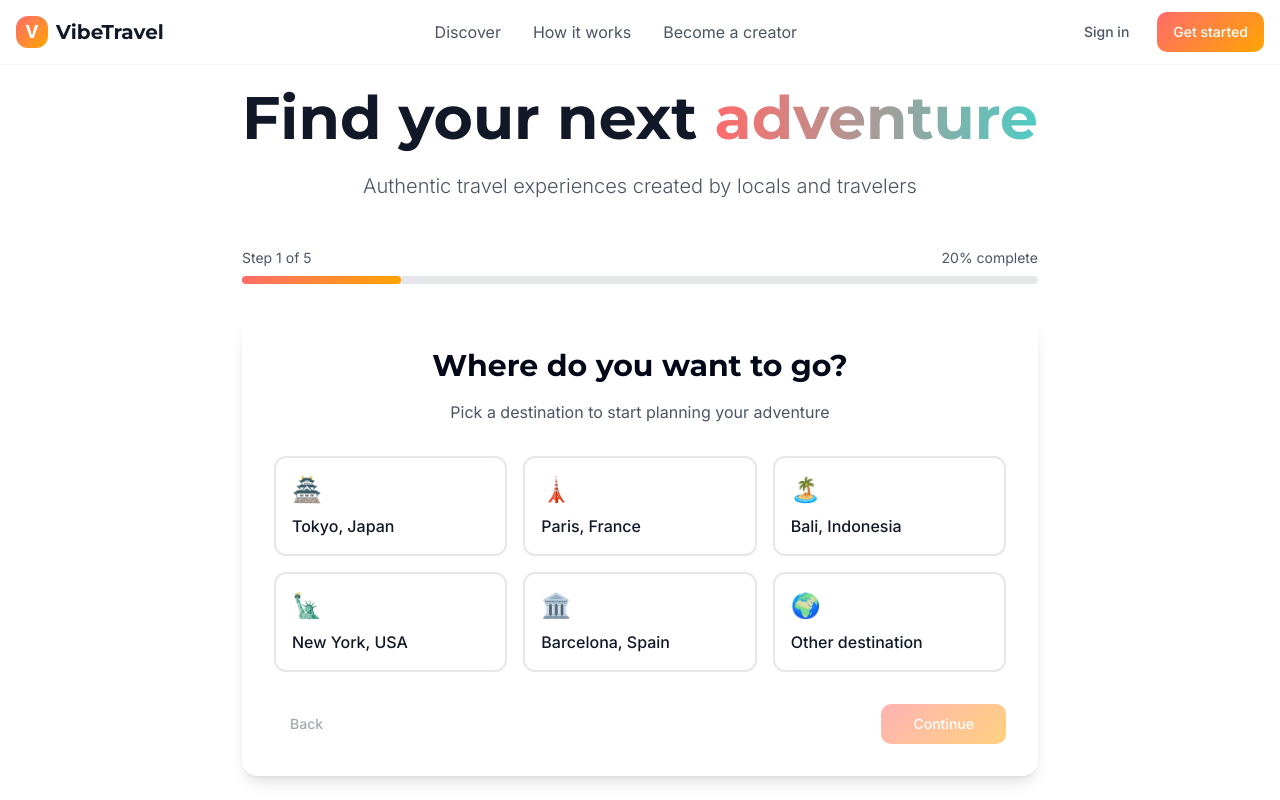
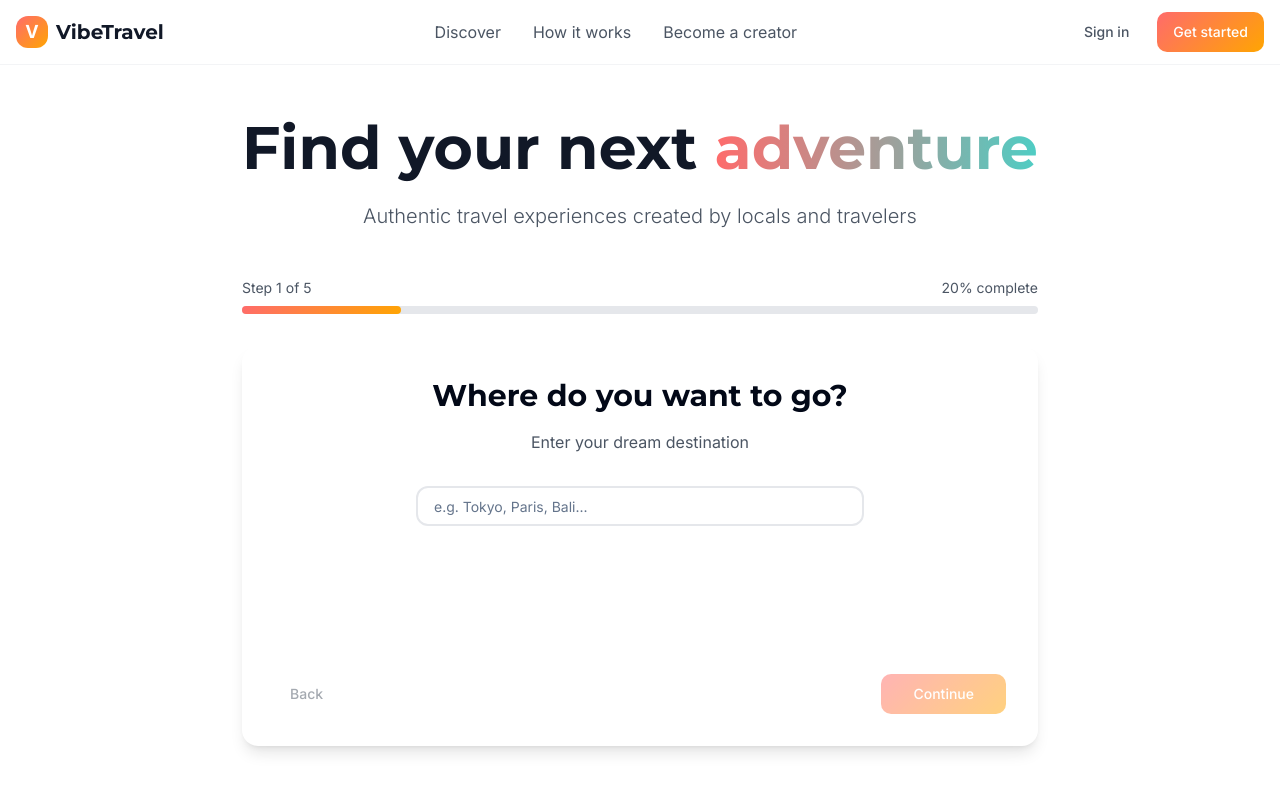
Before and after one commit to amitvadi/vibe-travel-wanderlust, a React (Vite) app: page / in a window 1280 px wide. Shown: the top 800 px of the page. Built offline with nearby package versions, Linux system fonts and the light colour scheme.

Commit message:
Refactor: Allow free-form input for destination
Allow users to input their desired destination in the first step of the onboarding flow.

```diff
--- a/src/components/TravelOnboarding.tsx
+++ b/src/components/TravelOnboarding.tsx
@@ -1,6 +1,6 @@
-
 import { useState } from 'react';
 import { Button } from '@/components/ui/button';
+import { Input } from '@/components/ui/input';
 import { Calendar, MapPin, Clock, Heart, Zap, Coffee, Mountain, Camera, Users, User } from 'lucide-react';
 import { Calendar as CalendarComponent } from '@/components/ui/calendar';
 import { Popover, PopoverContent, PopoverTrigger } from '@/components/ui/popover';
@@ -61,7 +61,7 @@ const TravelOnboarding = () => {
 
   const canProceed = () => {
     switch (step) {
-      case 1: return selections.destination;
+      case 1: return selections.destination.trim().length > 0;
       case 2: return selections.dates.start && selections.dates.end;
       case 3: return selections.duration;
       case 4: return selections.travelStyle;
@@ -96,24 +96,16 @@ const TravelOnboarding = () => {
         {step === 1 && (
           <div>
             <h2 className="text-3xl font-bold mb-4 text-center">Where do you want to go?</h2>
-            <p className="text-gray-600 text-center mb-8">Pick a destination to start planning your adventure</p>
+            <p className="text-gray-600 text-center mb-8">Enter your dream destination</p>
 
-            <div className="grid grid-cols-2 md:grid-cols-3 gap-4">
-              {destinations.map((dest) => (
-                <button
-                  key={dest.name}
-                  onClick={() => handleSelection('destination', dest.name)}
-                  className={cn(
-                    "p-4 rounded-xl border-2 transition-all hover:shadow-md text-left",
-                    selections.destination === dest.name
-                      ? "border-sunset-500 bg-sunset-50"
-                      : "border-gray-200 hover:border-gray-300"
-                  )}
-                >
-                  <div className="text-2xl mb-2">{dest.emoji}</div>
-                  <div className="font-medium text-gray-900">{dest.name}</div>
-                </button>
-              ))}
+            <div className="max-w-md mx-auto">
+              <Input
+                type="text"
+                placeholder="e.g. Tokyo, Paris, Bali..."
+                value={selections.destination}
+                onChange={(e) => handleSelection('destination', e.target.value)}
+                className="w-full p-4 text-lg border-2 border-gray-200 rounded-xl focus:border-sunset-500 focus:ring-0"
+              />
             </div>
           </div>
         )}
```
